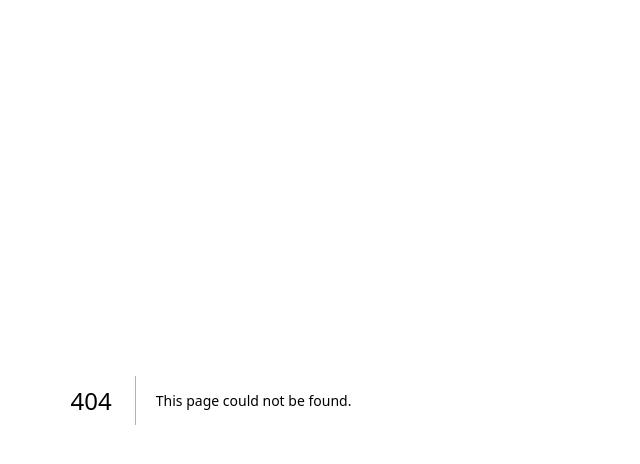
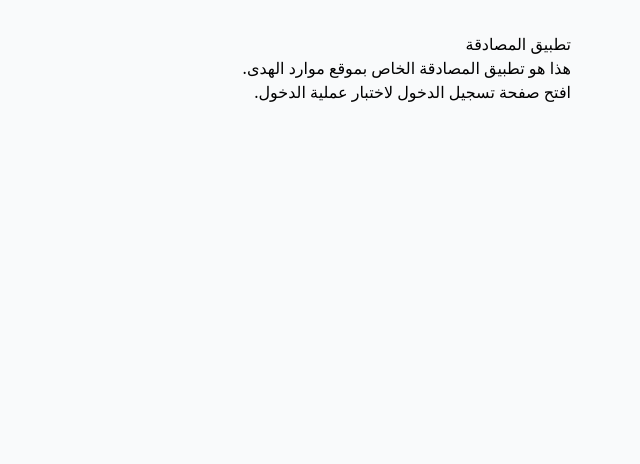
Before and after one commit to ahmetton/auth-wp-edu, a Next.js app: page /auth in a window 1280 px wide. Before the commit this address had no page. Shown: the top 464 px of the page, without its empty margins (429-1069 px from the left). Built offline with nearby package versions, Linux system fonts and the light colour scheme.

Commit message:
Add authentication home page in Arabic

```diff
--- /dev/null
+++ b/pages/auth/index.js
@@ -0,0 +1,9 @@
+export default function Home() {
+  return (
+    <div style={{ maxWidth: 720, margin: '2rem auto', direction: 'rtl', textAlign: 'right' }}>
+      <h1>تطبيق المصادقة</h1>
+      <p>هذا هو تطبيق المصادقة الخاص بموقع موارد الهدى.</p>
+      <p>افتح <a href="/auth/signin">صفحة تسجيل الدخول</a> لاختبار عملية الدخول.</p>
+    </div>
+  )
+}
```
